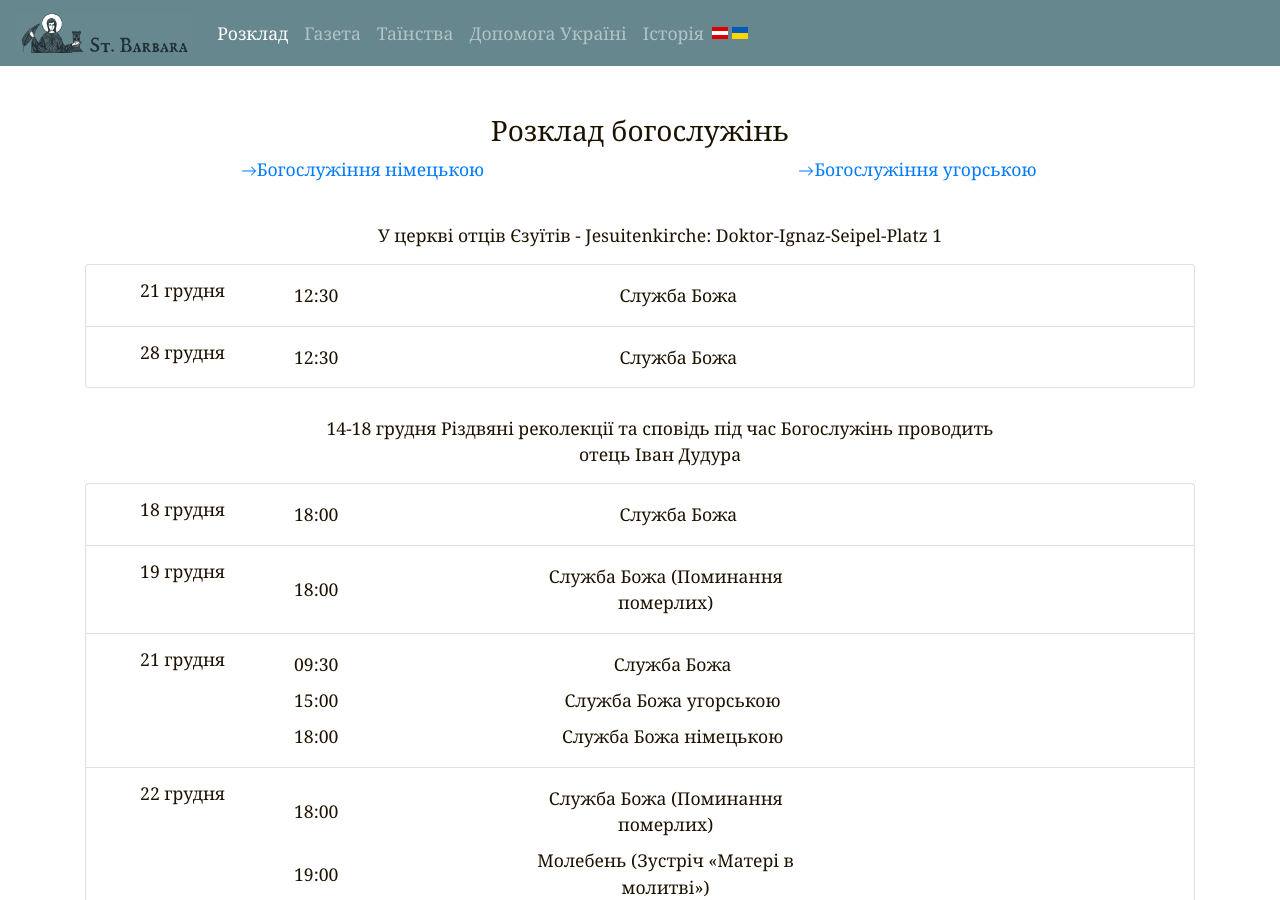
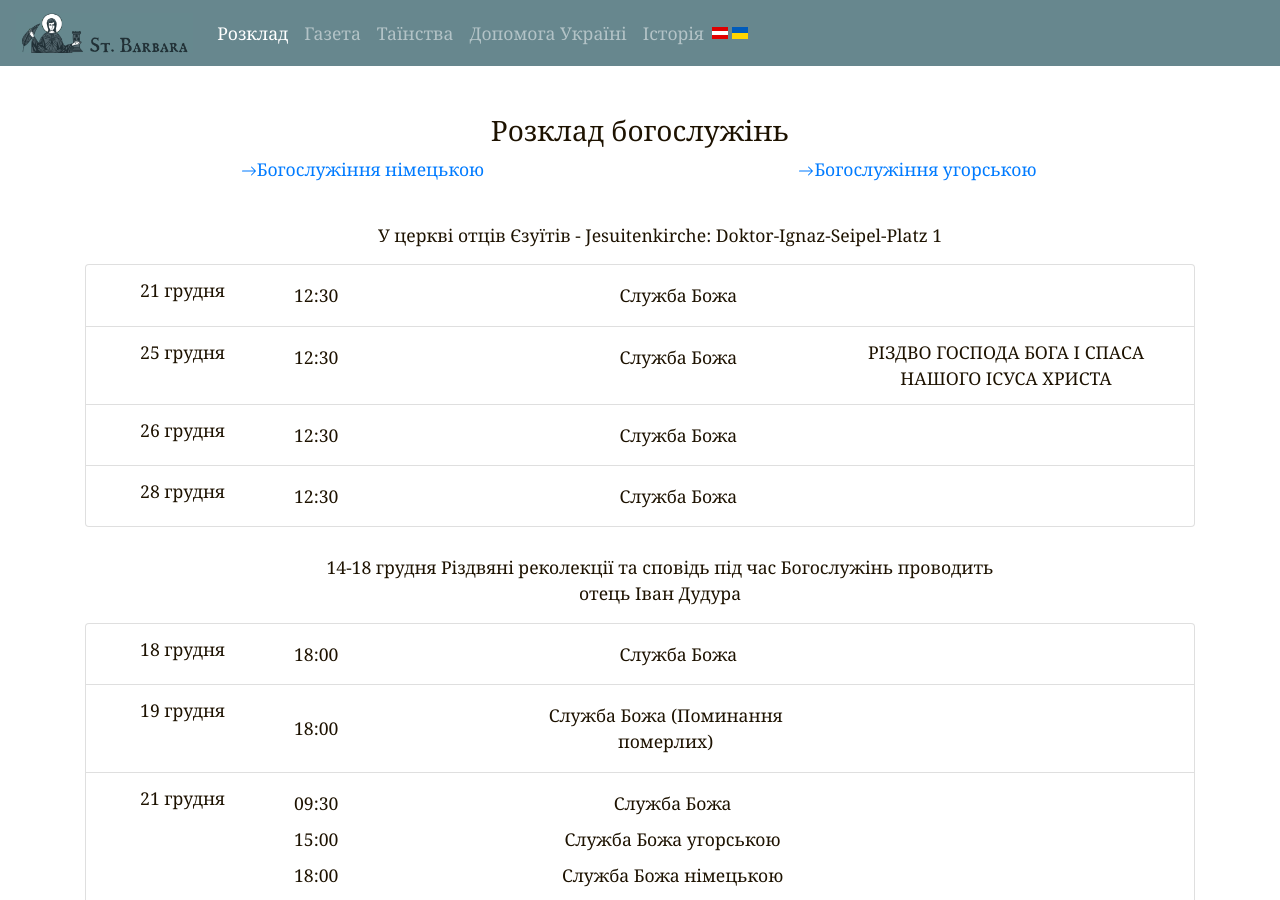
Before and after one commit to n3braska/jekyll, a Jekyll site: the page built from ua/timetable.html, in a window 1280 px wide and 900 px high. Built offline with Jekyll 4.4.1, drawn with Linux system fonts in a browser that asks for light colours.

Commit message:
December timetable fix

```diff
--- a/_data/de/calendar_jesuitenkirche.yml
+++ b/_data/de/calendar_jesuitenkirche.yml
@@ -278,6 +278,16 @@ month:
           - time: " 12:30"
             title: Hl. Liturgie
         occasion: null
+      - d: 25
+        event:
+          - time: " 12:30"
+            title: Hl. Liturgie
+        occasion: GEBURT DES HERRN
+      - d: 26
+        event:
+          - time: " 12:30"
+            title: Hl. Liturgie
+        occasion: null
       - d: 28
         event:
           - time: " 12:30"
--- a/_data/ua/calendar_jesuitenkirche.yml
+++ b/_data/ua/calendar_jesuitenkirche.yml
@@ -279,6 +279,16 @@ month:
           - time: " 12:30"
             title: Служба Божа
         occasion: null
+      - d: 25
+        event:
+          - time: " 12:30"
+            title: Служба Божа
+        occasion: РІЗДВО ГОСПОДА БОГА І СПАСА НАШОГО ІСУСА ХРИСТА
+      - d: 26
+        event:
+          - time: " 12:30"
+            title: Служба Божа
+        occasion: null
       - d: 28
         event:
           - time: " 12:30"
```
